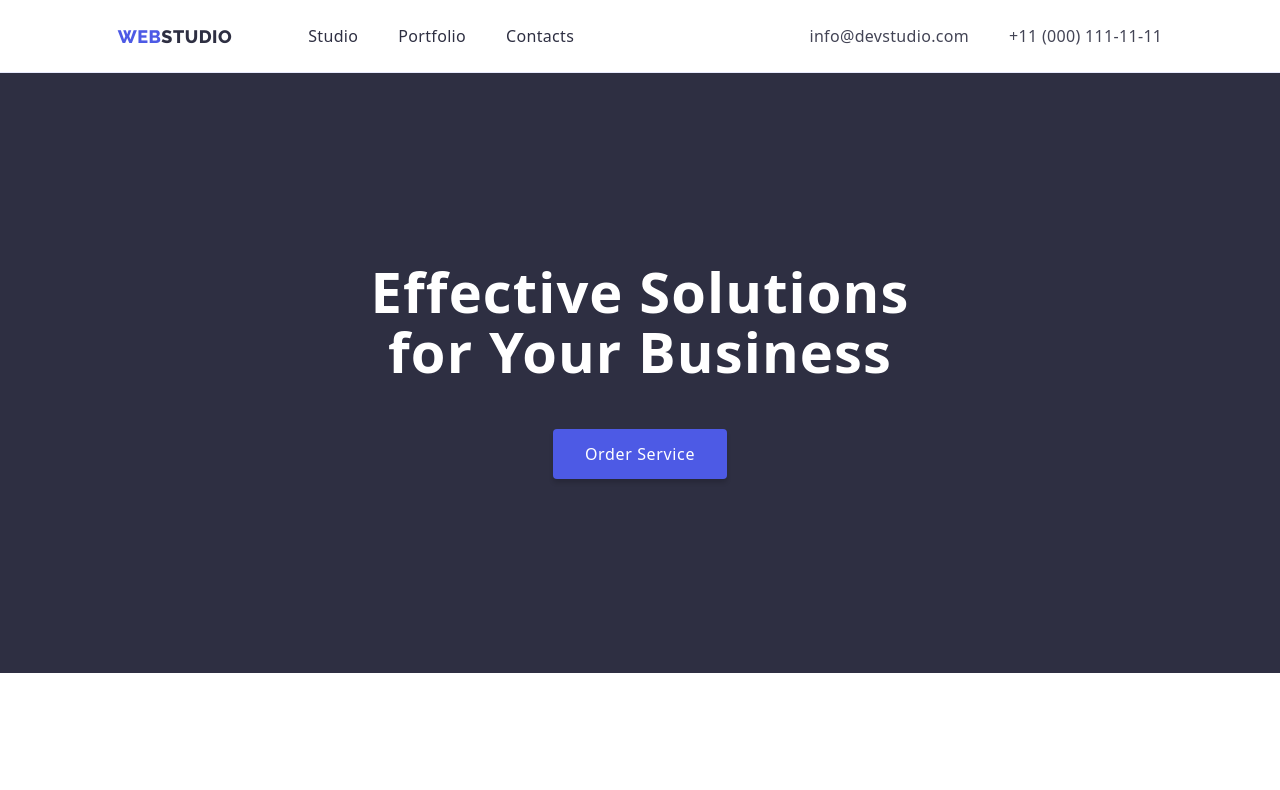
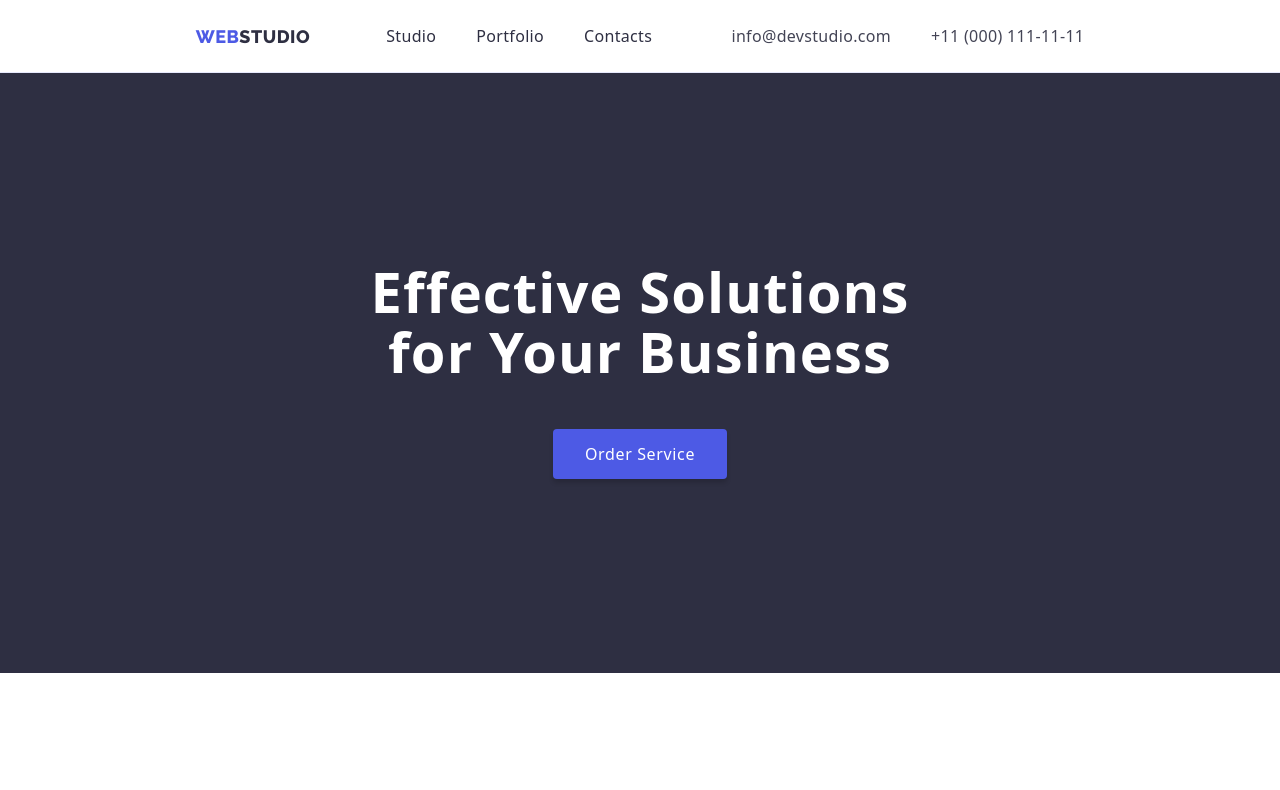
Before and after one commit to Oyeni21/goit-markup-hw-03, a plain HTML site: page index.html in a window 1280 px wide. Shown: the top 790 px of the page. Drawn offline with nearby package versions, Linux system fonts and the light colour scheme.

Commit message:
Update styles.css

```diff
--- a/css/styles.css
+++ b/css/styles.css
@@ -32,14 +32,13 @@ ul {
 
 /* HEADER PART */
 .container {
-    max-width: 1158px;
+    max-width: 1440px;
     margin: 0 auto;
 }
 .header-container {
     border-bottom: 1px solid var(--cornflower);
     background: var(--white, #FFF);
-    padding-top: 24px;
-    padding-bottom: 24px;
+    padding: 24px 156px;
     margin: 0;
     max-width: 100%;
     display: flex;
```
